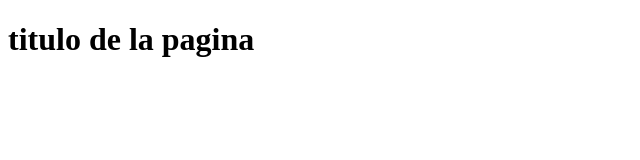
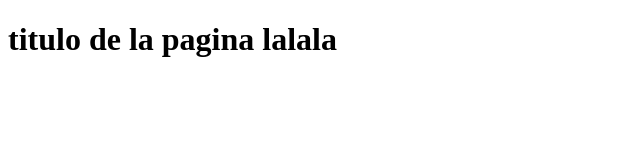
Before and after one commit to franperna1/visual-studio-code, a plain HTML site: page index.html in a window 1280 px wide. Shown: the whole page, without its empty margins (0-640 px from the left). Drawn offline with Linux system fonts and the light colour scheme.

Commit message:
Update index.html

```diff
--- a/index.html
+++ b/index.html
@@ -7,7 +7,9 @@
 </head>
 <body>
 
-    <h1>titulo de la pagina</h1>
+    <h1>titulo de la pagina lalala</h1>
+
+
 
 </body>
 </html>
```
